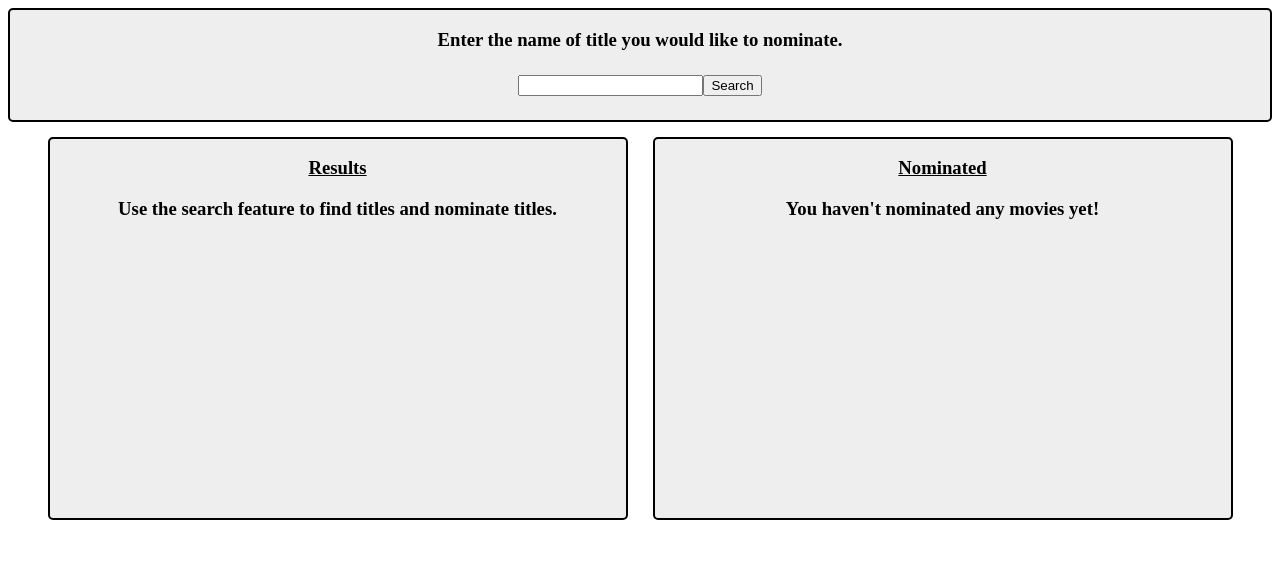
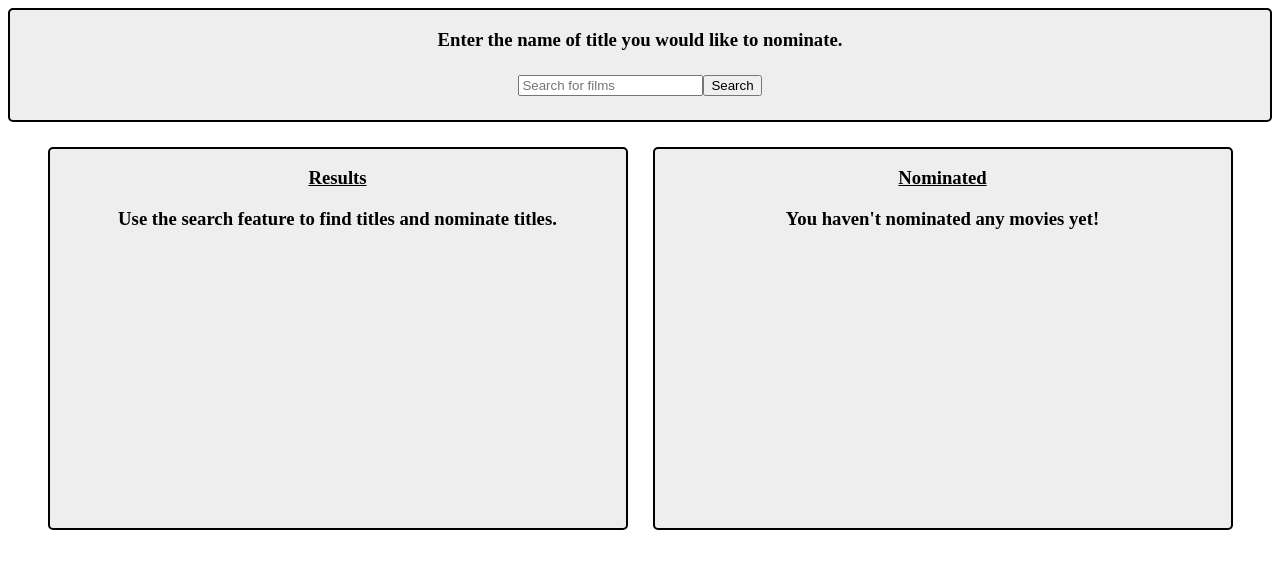
Before and after one commit to bitterhippo/shopifyfrontend, a React (Create React App) app: page / in a window 1280 px wide. Shown: the top 568 px of the page. Built offline with nearby package versions, Linux system fonts and the light colour scheme.

Commit message:
small fix - applied value and placeholder to submit button not input field
honestly not my best moment

```diff
--- a/src/Components/PPC/Card.js
+++ b/src/Components/PPC/Card.js
@@ -15,6 +15,7 @@ const styles = {
     backgroundColor: '#eeeeee',
     borderRadius: 5,
     border: '2px solid black',
-    textAlign: 'center'
+    textAlign: 'center',
+    marginBottom: 25
   }
 }
--- a/src/Components/Screens/Display.js
+++ b/src/Components/Screens/Display.js
@@ -1,4 +1,4 @@
-import React, { useState, useEffect } from 'react';
+import React, { useState } from 'react';
 
 //Components
 import List from '../List/List';
--- a/src/Components/SearchBar/SearchBar.js
+++ b/src/Components/SearchBar/SearchBar.js
@@ -10,6 +10,8 @@ const SearchBar = ({ onChangeHandler, buttonValue, buttonHandler }) => {
       <h3> Enter the name of title you would like to nominate.</h3>
       <div style={styles.wrapper}>
         <input
+          value={buttonValue}
+          placeholder="Search for films"
           style={styles.input}
           onChange={(e) => {
             e.preventDefault();
@@ -17,11 +19,10 @@ const SearchBar = ({ onChangeHandler, buttonValue, buttonHandler }) => {
           }}
         />
         <button
-          placeholder="film name EX: Braveheart"
-          value={buttonValue}
           style={styles.button}
           onClick={() => {
             API.GetOneByTitle(buttonValue, buttonHandler);
+            onChangeHandler('');
           }}
         >Search</button>
       </div>
```
